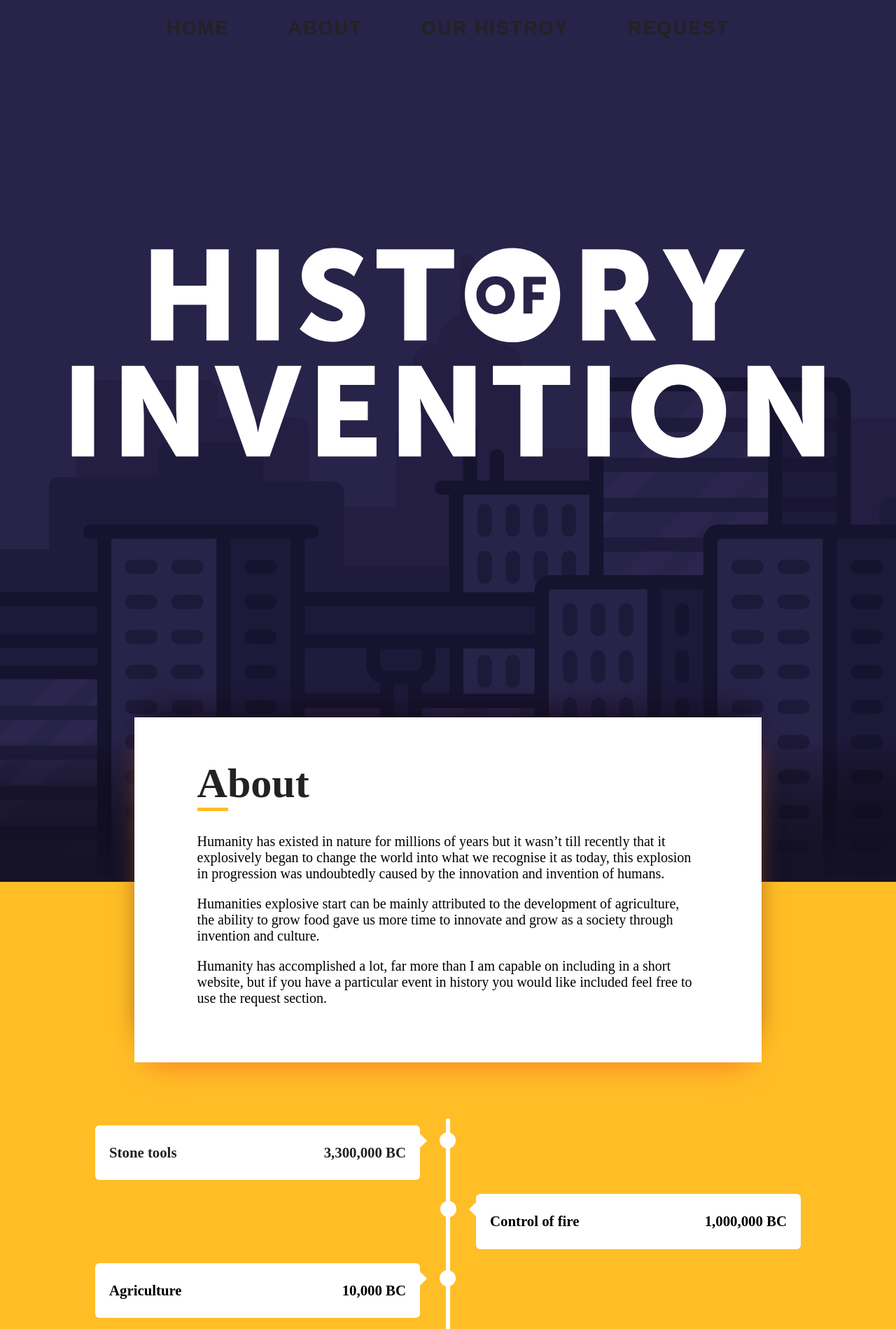
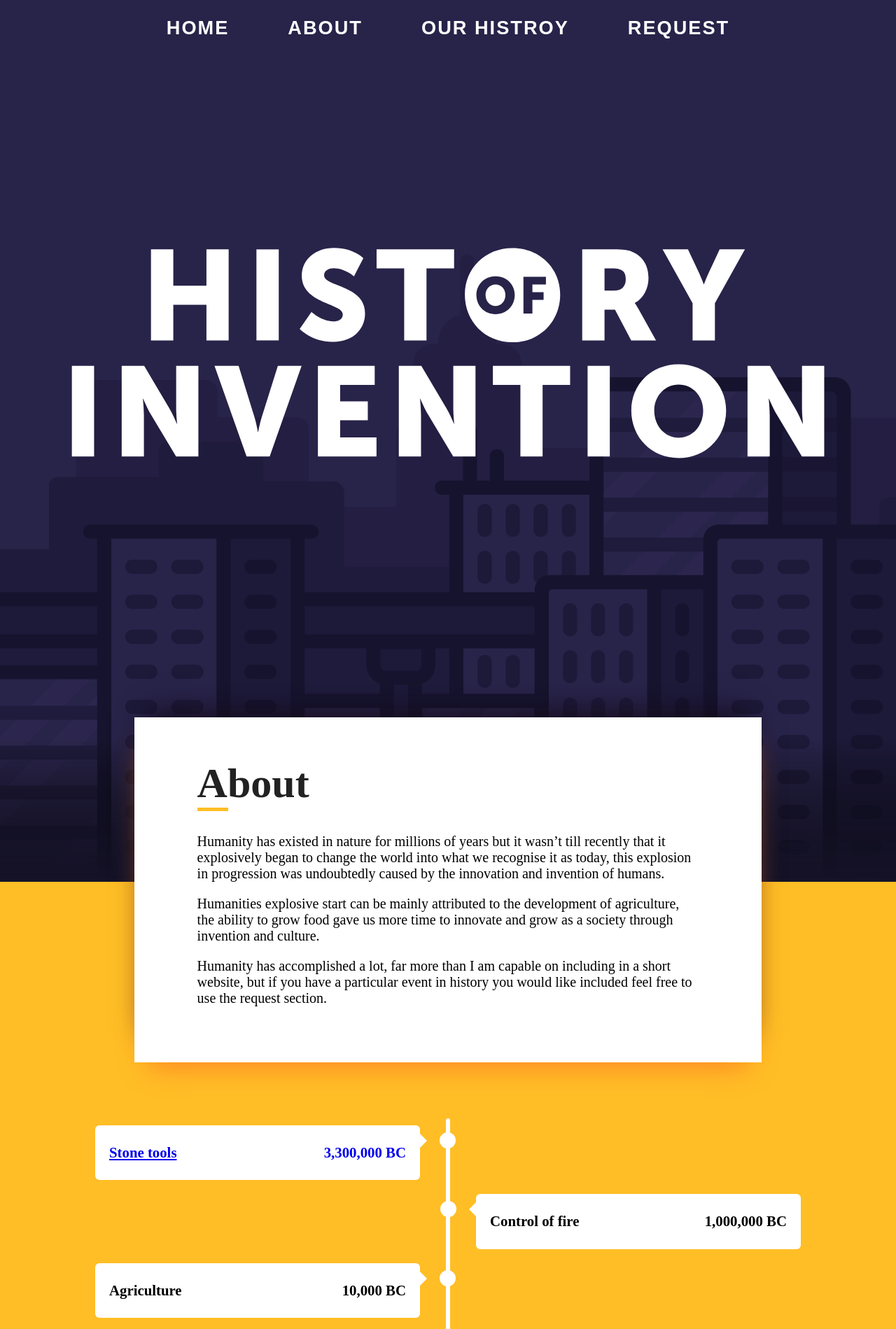
Before and after one commit to CalumDixon/Historyofinvention, a PHP site: page / in a window 1280 px wide. Shown: the top 1899 px of the page at 70% size. Run offline with PHP 8.4, Linux system fonts and the light colour scheme; some libraries are stand-ins or nearby versions; some web fonts are replaced.

Commit message:
removing placeholder

```diff
--- a/stylesheet.css
+++ b/stylesheet.css
@@ -327,27 +327,6 @@ input[type=submit] {
 input[type=submit]:hover {
     background-color: #FF8326;
     transition:500ms
-}
-
-a {
-    text-decoration: none;
-    color:#222;
-}
-
-a:visted {
-    color:#222;
-}
-
-a:active {
-    color:#222;
-}
-
-a:link {
-    color:#222;
-}
-
-a:hover {
-    color:#222;
 }
 
 
```
